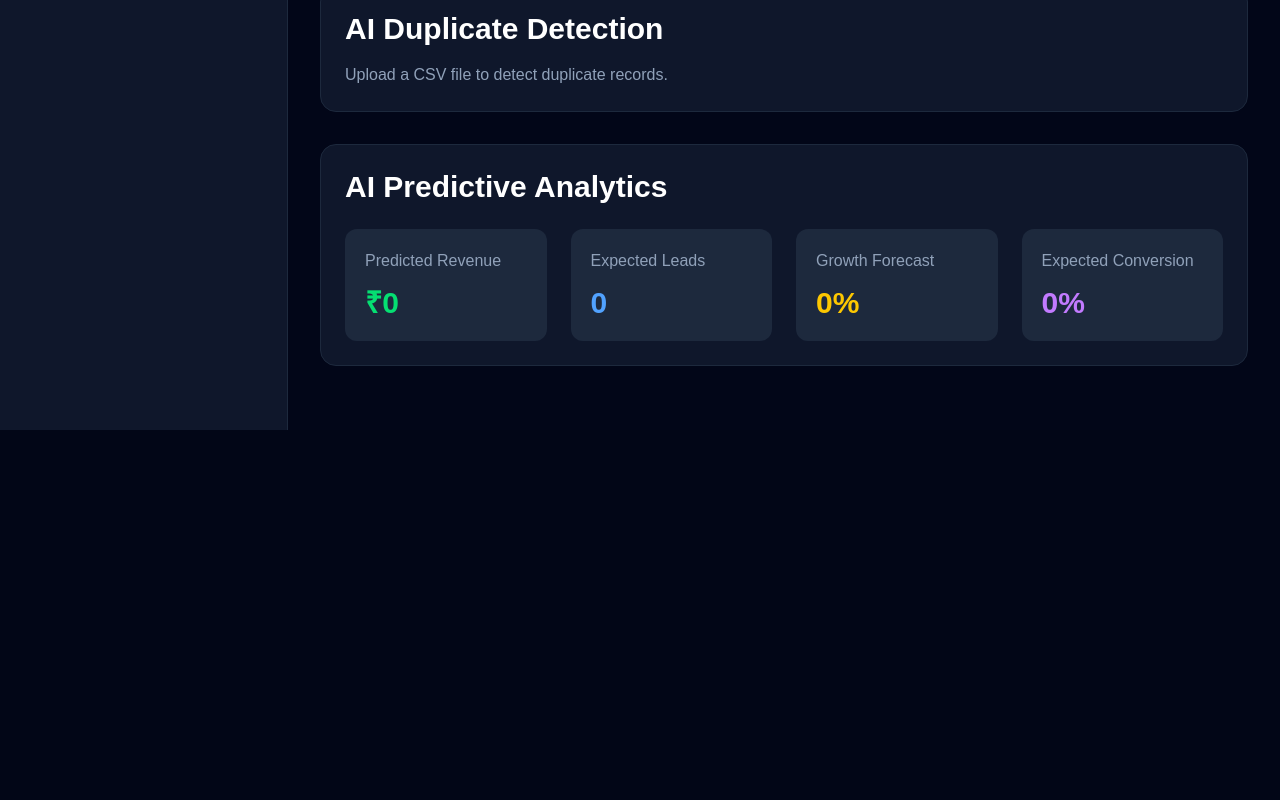
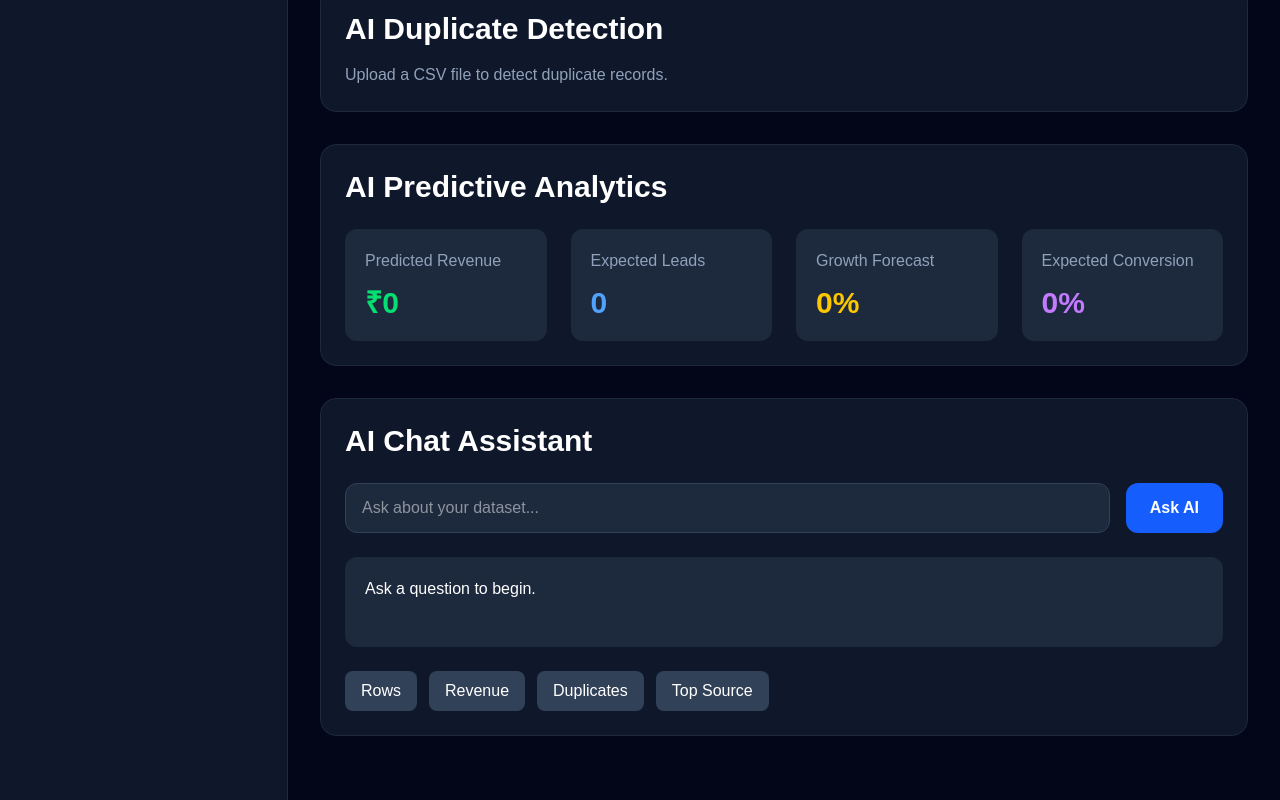
Before and after one commit to Pravin97s/LeadPilotAI, a Next.js app in the folder frontend/: page / in a window 1280 px wide. Shown: the part 2435-3235 px from the top of the page. Before the commit the page ends 2865 px from the top, so only its background shows below. Built offline with nearby package versions, Linux system fonts and the light colour scheme.

Commit message:
Add AI Chat Assistant

```diff
--- a/frontend/src/app/page.tsx
+++ b/frontend/src/app/page.tsx
@@ -18,6 +18,7 @@ import AISmartRecommendations from "@/components/AISmartRecommendations";
 import AICSVSummary from "@/components/AICSVSummary";
 import AIDuplicateDetection from "@/components/AIDuplicateDetection";
 import AIPredictiveAnalytics from "@/components/AIPredictiveAnalytics";
+import AIChatAssistant from "@/components/AIChatAssistant";
 
 export default function Home() {
   return (
@@ -94,6 +95,10 @@ export default function Home() {
   <AIPredictiveAnalytics />
 </section>
 
+<section id="ai-chat-assistant">
+  <AIChatAssistant />
+</section>
+
           <section id="export">
           </section>
 
--- /dev/null
+++ b/frontend/src/components/AIChatAssistant.tsx
@@ -0,0 +1,178 @@
+"use client";
+
+import { useState } from "react";
+import useDashboard from "@/hooks/useDashboard";
+
+export default function AIChatAssistant() {
+  const { rows } = useDashboard();
+
+  const [question, setQuestion] = useState("");
+  const [answer, setAnswer] = useState("");
+
+  function askAI() {
+    if (!rows.length) {
+      setAnswer("Please upload a CSV file first.");
+      return;
+    }
+
+    const q = question.toLowerCase();
+
+    if (q.includes("rows") || q.includes("records")) {
+      setAnswer(`Dataset contains ${rows.length} records.`);
+      return;
+    }
+
+    if (q.includes("columns")) {
+      setAnswer(
+        `Dataset contains ${
+          Object.keys(rows[0]).length
+        } columns.`
+      );
+      return;
+    }
+
+    if (q.includes("revenue")) {
+      const revenueKey = Object.keys(rows[0]).find(
+        key =>
+          key.toLowerCase().includes("revenue") ||
+          key.toLowerCase().includes("amount")
+      );
+
+      if (!revenueKey) {
+        setAnswer("Revenue column not found.");
+        return;
+      }
+
+      let total = 0;
+
+      rows.forEach(row => {
+        const value = Number(
+          String(row[revenueKey]).replace(/[^\d.-]/g, "")
+        );
+
+        if (!isNaN(value)) total += value;
+      });
+
+      setAnswer(
+        `Total revenue is ₹${total.toLocaleString()}.`
+      );
+
+      return;
+    }
+
+    if (q.includes("duplicate")) {
+      const unique = new Set(
+        rows.map(r => JSON.stringify(r))
+      );
+
+      setAnswer(
+        `${rows.length - unique.size} duplicate rows found.`
+      );
+
+      return;
+    }
+
+    if (q.includes("source")) {
+      const sourceKey = Object.keys(rows[0]).find(key =>
+        key.toLowerCase().includes("source")
+      );
+
+      if (!sourceKey) {
+        setAnswer("Source column not found.");
+        return;
+      }
+
+      const counts: Record<string, number> = {};
+
+      rows.forEach(row => {
+        const source = String(row[sourceKey]);
+
+        counts[source] = (counts[source] || 0) + 1;
+      });
+
+      const best = Object.entries(counts).sort(
+        (a, b) => b[1] - a[1]
+      )[0];
+
+      setAnswer(
+        `${best[0]} is the top lead source with ${best[1]} leads.`
+      );
+
+      return;
+    }
+
+    setAnswer(
+      "Sorry, I don't understand that question yet."
+    );
+  }
+
+  return (
+    <section className="rounded-2xl border border-slate-800 bg-slate-900 p-6">
+      <h2 className="mb-6 text-3xl font-bold">
+        AI Chat Assistant
+      </h2>
+
+      <div className="flex gap-4">
+        <input
+          value={question}
+          onChange={e => setQuestion(e.target.value)}
+          placeholder="Ask about your dataset..."
+          className="flex-1 rounded-xl border border-slate-700 bg-slate-800 px-4 py-3 outline-none"
+        />
+
+        <button
+          onClick={askAI}
+          className="rounded-xl bg-blue-600 px-6 py-3 font-semibold hover:bg-blue-700"
+        >
+          Ask AI
+        </button>
+      </div>
+
+      <div className="mt-6 rounded-xl bg-slate-800 p-5 min-h-[90px]">
+        {answer || "Ask a question to begin."}
+      </div>
+
+      <div className="mt-6 flex flex-wrap gap-3">
+        <button
+          onClick={() => {
+            setQuestion("How many rows?");
+            setTimeout(askAI, 0);
+          }}
+          className="rounded-lg bg-slate-700 px-4 py-2"
+        >
+          Rows
+        </button>
+
+        <button
+          onClick={() => {
+            setQuestion("Total revenue");
+            setTimeout(askAI, 0);
+          }}
+          className="rounded-lg bg-slate-700 px-4 py-2"
+        >
+          Revenue
+        </button>
+
+        <button
+          onClick={() => {
+            setQuestion("Duplicate rows");
+            setTimeout(askAI, 0);
+          }}
+          className="rounded-lg bg-slate-700 px-4 py-2"
+        >
+          Duplicates
+        </button>
+
+        <button
+          onClick={() => {
+            setQuestion("Top source");
+            setTimeout(askAI, 0);
+          }}
+          className="rounded-lg bg-slate-700 px-4 py-2"
+        >
+          Top Source
+        </button>
+      </div>
+    </section>
+  );
+}
```
